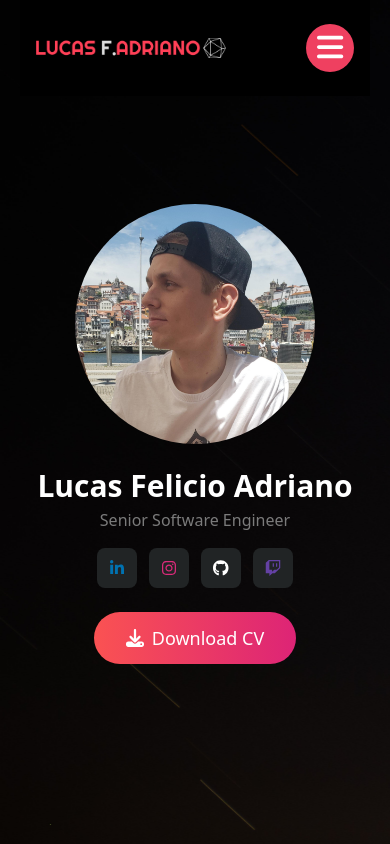
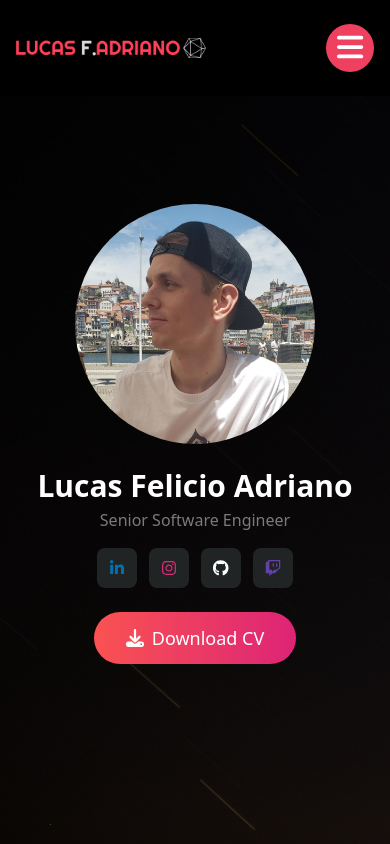
Before and after one commit to lucasadrianof/personal-blog-nextjs, a Next.js app: page / in a window 390 px wide. Built offline with nearby package versions, Linux system fonts and the light colour scheme.

Commit message:
fix: fix header size for mobile

```diff
--- a/src/app/components/Header.tsx
+++ b/src/app/components/Header.tsx
@@ -52,7 +52,7 @@ export default function Header() {
   const toggleMenuOpen = () => setMenuOpen(!menuOpen)
 
   return (
-    <header className="container w-full h-24 flex items-center place-content-between bg-black lg:bg-transparent">
+    <header className="lg:container w-full h-24 flex items-center place-content-between bg-black lg:bg-transparent">
       <div className="flex grow justify-between items-center px-4">
         <div>
           <Link href="/">
```
